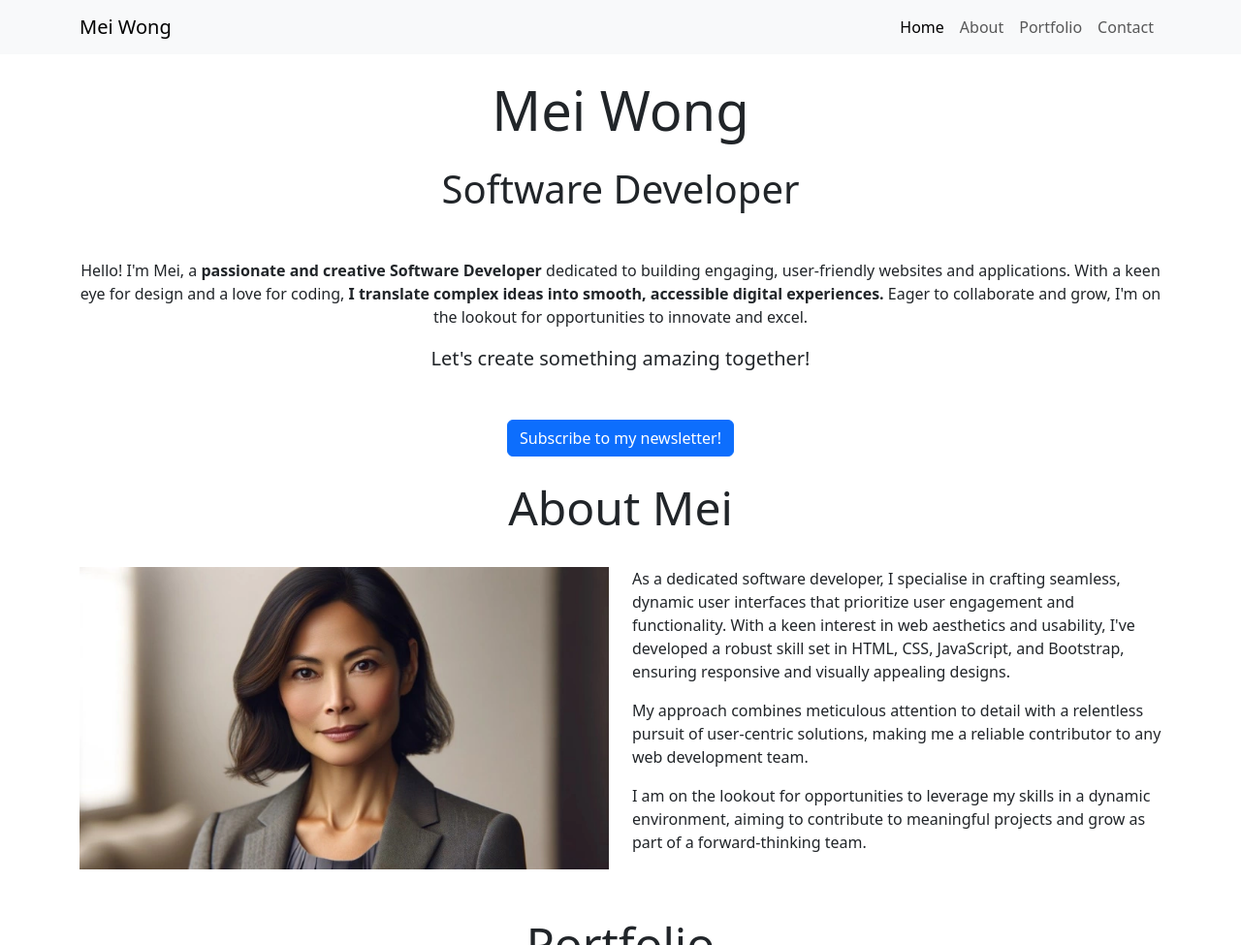
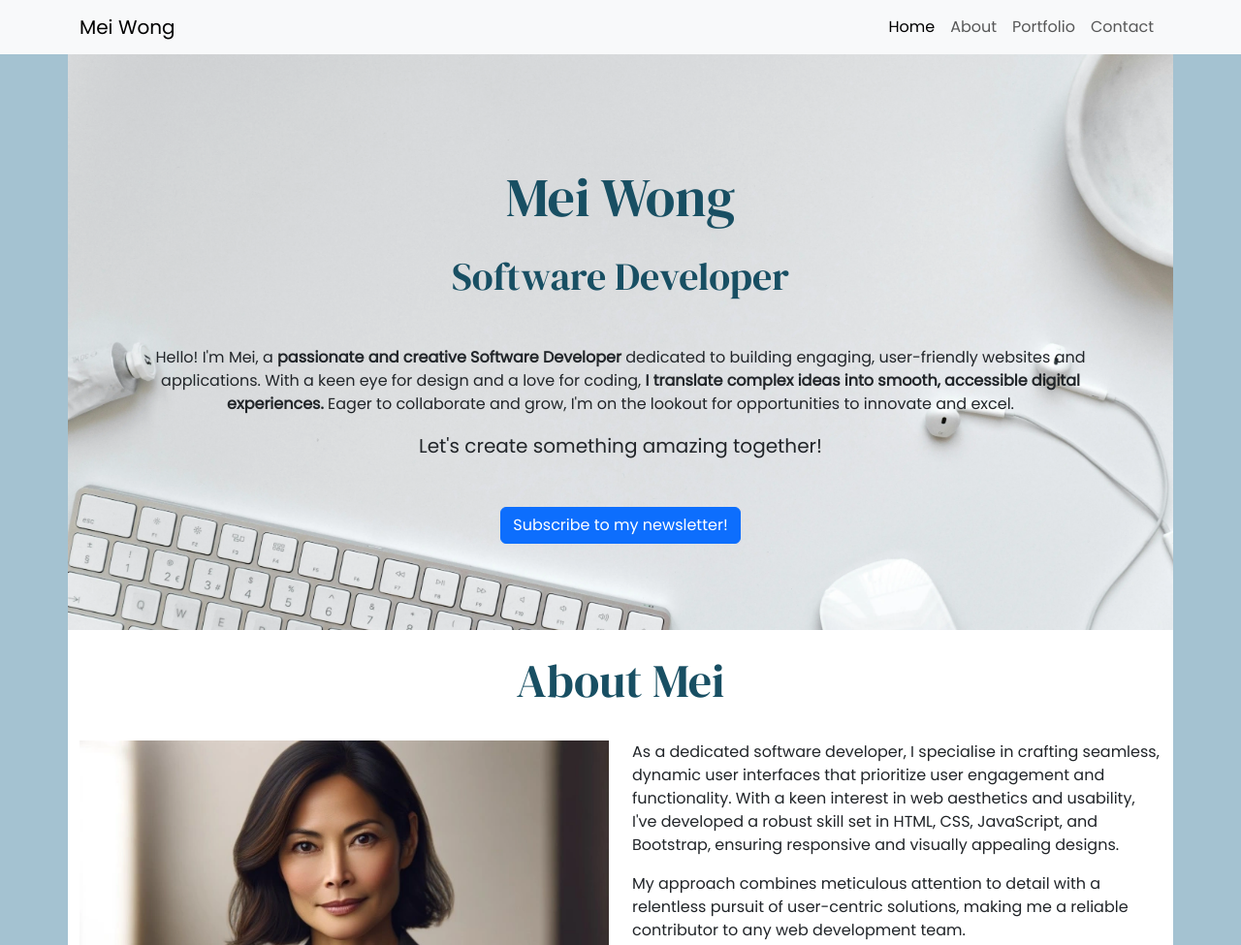
Before and after one commit to Ruon90/bootstrap-portfolio-demo, a plain HTML site: page index.html in a window 1280 px wide. Shown: the top 975 px of the page at 97% size. Drawn offline with nearby package versions, Linux system fonts and the light colour scheme.

Commit message:
Add first custom styles

```diff
--- /dev/null
+++ b/assets/css/style.css
@@ -0,0 +1,50 @@
+/*
+    #a4c2d1; egg blue
+    #dbdcde; light grey
+    #1f7798; mid-blue
+    #184f63; dark-blue
+*/
+
+/* global styles */
+
+@import url("https://fonts.googleapis.com/css2?family=DM+Serif+Display:ital@0;1&family=Poppins&display=swap");
+
+body {
+    font-family: "Poppins", sans-serif;
+    background-color: #a4c2d1;
+}
+
+h1,
+h2 {
+    font-family: "DM Serif Display", serif;
+    color: #184f63; /* dark-blue */
+}
+
+/* About section */
+
+#about {
+    background-color: white;
+}
+
+/* Portfolio */
+
+#portfolio {
+    background-color: #dbdcde; /* light grey */
+}
+
+/* contact section */
+
+#contact {
+    background-color: white;
+}
+
+/* hero image */
+
+#hero {
+    background-color: #dbdcde; /* light grey */
+    background: url("../images/background.webp");
+    background-size: cover;
+    min-height: 500px;
+    padding: 7% 5%;
+    background-position: 50% 70%;
+}
--- a/index.html
+++ b/index.html
@@ -3,10 +3,12 @@
 
 <head>
     <title>Mei Wong | Software Developer</title>
-
     <!-- CSS Bootstrap -->
     <link href="https://cdn.jsdelivr.net/npm/bootstrap@5.3.8/dist/css/bootstrap.min.css" rel="stylesheet"
         integrity="sha384-sRIl4kxILFvY47J16cr9ZwB07vP4J8+LH7qKQnuqkuIAvNWLzeN8tE5YBujZqJLB" crossorigin="anonymous">
+
+    <!-- CSS stylesheet -->
+    <link rel="stylesheet" href="assets/css/style.css">
 </head>
 
 <body>
```
Also changed, not shown: assets/images/background.webp (added).
